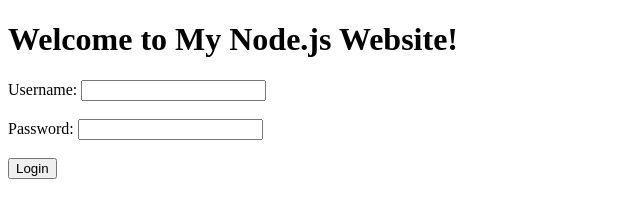
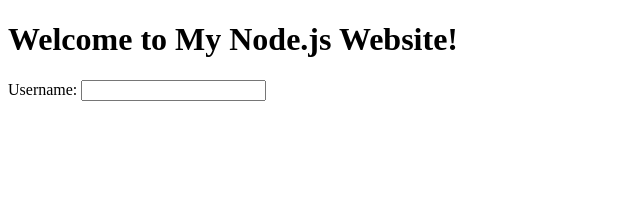
Before and after one commit to dvanhuy11/lab1_CCPM, a website: page public/index.html in a window 1280 px wide. Shown: the whole page, without its empty margins (0-640 px from the left). Drawn offline with Linux system fonts and the light colour scheme.

Commit message:
Revert "divhuy commit"
This reverts commit 635f39e51cdb243a6066aa8dbd6c2cdf75101366.

```diff
--- a/public/index.html
+++ b/public/index.html
@@ -8,13 +8,6 @@
     <h1>Welcome to My Node.js Website!</h1>
     <form>
         <label for="username">Username:</label>
-        <input type="text" id="username" name="username"><br><br>
-
-        <label for="password">Password:</label>
-        <input type="password" id="password" name="password"><br><br>
-
-        <!-- Thêm nút Login -->
-        <button type="submit">Login</button>
+        <input type="text" id="username" name="username">
     </form>
 </body>
-</html>
```
